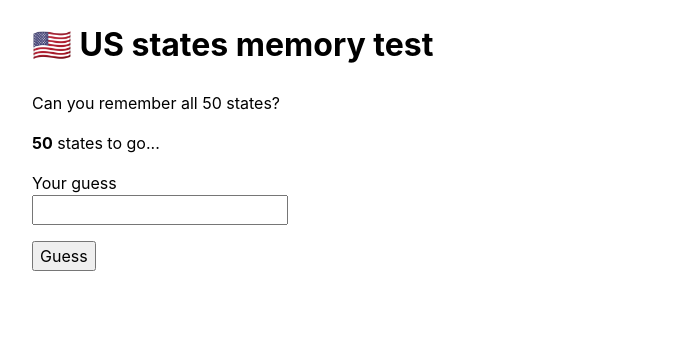
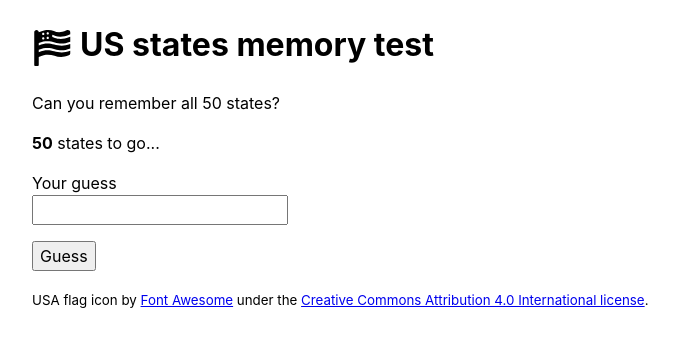
Before and after one commit to kieranbarker/us-states-memory-test, a Svelte app: page / in a window 1280 px wide. Shown: the top 346 px of the page, without its empty margins (288-967 px from the left). Built offline with nearby package versions, Linux system fonts and the light colour scheme.

Commit message:
Replace USA flag emoji with SVG

```diff
--- a/public/index.html
+++ b/public/index.html
@@ -15,5 +15,18 @@
     <script defer src="/build/bundle.js"></script>
   </head>
 
-  <body></body>
+  <body>
+    <div id="app"></div>
+    <footer>
+      <p>
+        <small
+          >USA flag icon by <a href="https://fontawesome.com/">Font Awesome</a>
+          under the
+          <a href="https://fontawesome.com/license/free"
+            >Creative Commons Attribution 4.0 International license</a
+          >.</small
+        >
+      </p>
+    </footer>
+  </body>
 </html>
--- a/src/components/App.svelte
+++ b/src/components/App.svelte
@@ -30,7 +30,13 @@
 </script>
 
 <header>
-  <h1>🇺🇸 US states memory test</h1>
+  <h1>
+    <svg xmlns="http://www.w3.org/2000/svg" viewBox="0 0 576 512" height="36"
+      ><!--! Font Awesome Pro 6.1.1 by @fontawesome - https://fontawesome.com License - https://fontawesome.com/license (Commercial License) Copyright 2022 Fonticons, Inc. --><path
+        d="M544 61.63V30.74c0-25-28.81-37.99-53.17-26.49C306.3 91.5 321.5-62.25 96 32.38V32c0-17.75-14.25-32-32-32S32 14.25 32 32L31.96 496c0 8.75 7.25 16 15.1 16H80C88.75 512 96 504.8 96 496V384c200-92.25 238.8 53.25 428.1-23.12C536.3 355.9 544 344.4 544 332.1V296.1c-46.98 17.25-86.42 24.12-120.8 24.12c-40.25-.125-74.17-8.5-107.7-16.62C254 288.5 195.3 274.8 96 314.8v-34.5c102-37.63 166.5-22.75 228.4-7.625C385.1 287.8 444.7 301.4 544 261.5V200c-46.98 17.25-86.42 24.12-120.8 24.12c-40.25 0-74.17-8.375-107.7-16.5C254 192.5 195.3 178.8 96 218.8v-34.5c102-37.5 166.5-22.62 228.4-7.5C385.1 191.8 444.7 205.4 544 165.6V96.75c-57.75 23.5-100.4 31.38-135.8 31.38c-62.96 0-118.9-27.09-120.2-27.38V67.5C331.9 78.94 390.1 128.3 544 61.63zM160 136c-8.75 0-16-7.125-16-16s7.25-16 16-16s16 7.125 16 16S168.8 136 160 136zM160 72c-8.75 0-16-7-16-16c0-8.75 7.25-16 16-16s16 7.125 16 16S168.8 72 160 72zM224 128C215.3 128 208 120.9 208 112S215.3 96 224 96s16 7 16 16C240 120.8 232.8 128 224 128zM224 64.25c-8.75 0-16-7-16-16c0-8.75 7.25-16 16-16s16 7.125 16 16S232.8 64.25 224 64.25z"
+      /></svg
+    > US states memory test
+  </h1>
   <p>Can you remember all {states.length} states?</p>
 </header>
 
@@ -49,6 +55,10 @@
 </main>
 
 <style>
+  svg {
+    vertical-align: middle;
+  }
+
   ol {
     text-transform: capitalize;
   }
--- a/src/main.js
+++ b/src/main.js
@@ -1,7 +1,7 @@
 import App from "./components/App.svelte";
 
 const app = new App({
-  target: document.body,
+  target: document.getElementById("app"),
 });
 
 export default app;
```
